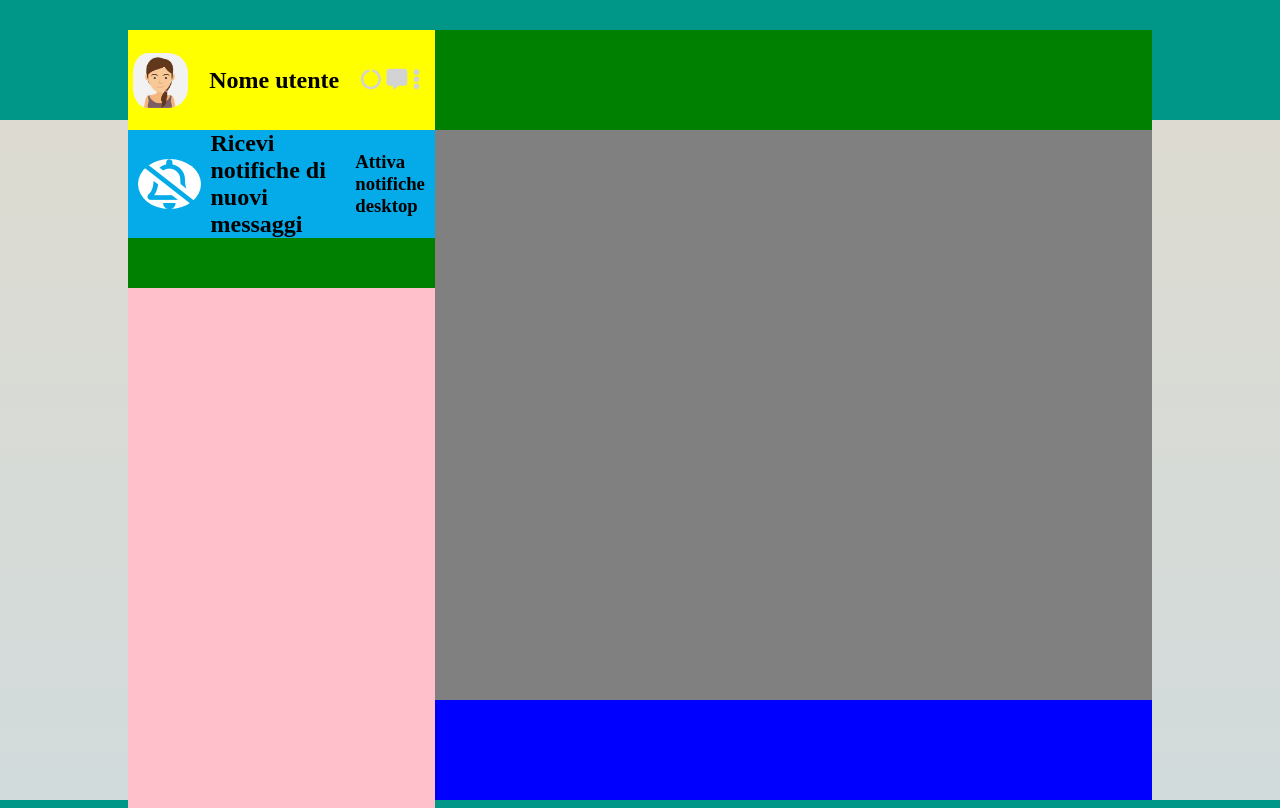
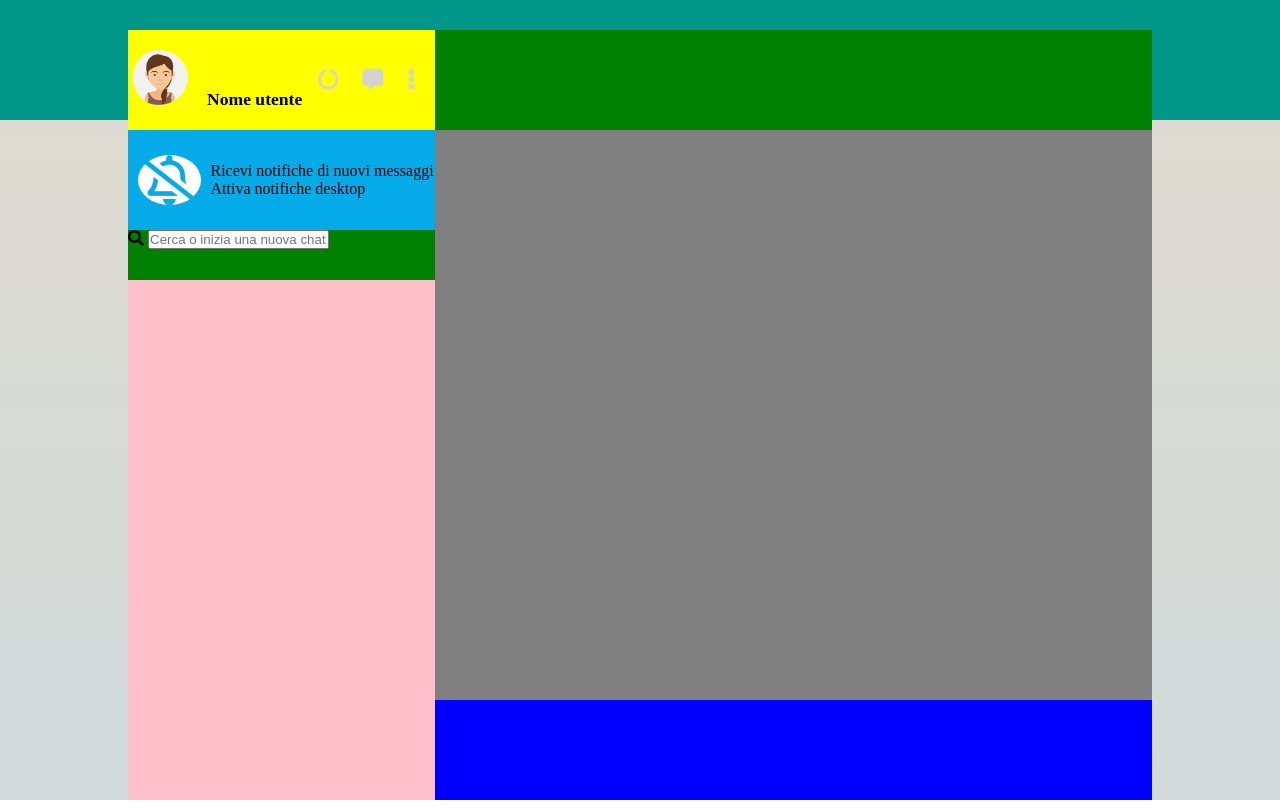
Before and after one commit to sartori-marco/js-html-css-boolzap, a plain HTML site: page index.html in a window 1280 px wide. Drawn offline with nearby package versions, Linux system fonts and the light colour scheme.

Commit message:
sistemazione notifiche

```diff
--- a/css/style.css
+++ b/css/style.css
@@ -10,10 +10,13 @@ body{
   background-image: linear-gradient(to bottom, #009688 0px, #009688 15vh, #dddbd1 15vh, #d2dbdc 100%);
 }
 
-/* .avatar{
-  width: 60px;
-  border-radius: 20px;
-} */
+.float-right{
+  float: right;
+}
+
+.float-left{
+  float: left;
+}
 
 /* / REGOLE GENERALI */
 .container{
@@ -47,22 +50,22 @@ body{
   display: flex;
   align-items: center;
   justify-content: space-between;
-
-
 }
 
 .utente .avatar{
   width: 60px;
-  border-radius: 20px;
+  border-radius: 50%;
   padding-left: 5px;
 }
 
-.utente h2{
-
+.user span{
+  font-size: 110%;
+  padding-left: 15px;
+  font-weight: bold;
 }
 
-.utente .icons{
-  padding-right: 15px;
+.utente .icons i{
+  padding-right: 20px;
   font-size: 130%;
   color: lightgrey;
 }
@@ -70,6 +73,7 @@ body{
 
 .notification{
   width: 100%;
+  height: 100px;
   background-color: rgb(5, 171, 232);
   display: flex;
   align-items: center;
@@ -84,11 +88,9 @@ body{
   background-color: white;
 }
 
-.notification h2{
-}
-
-.notification h3{
-  flex-wrap: wrap;
+.notification .testo{
+  display: flex;
+  flex-direction: column;
 }
 
 .search{
--- a/index.html
+++ b/index.html
@@ -23,26 +23,30 @@
     <div class="box-left">
       <!-- UTENTE -->
       <div class="utente">
-        <img class="avatar" src="img/avatar_io.jpg" alt="avatar-io">
-        <h2>Nome utente</h2>
+        <div class="user">
+          <img class="avatar" src="img/avatar_io.jpg" alt="avatar-io">
+          <span>Nome utente</span>
+        </div>
         <div class="icons">
           <i class="fas fa-circle-notch"></i>
           <i class="fas fa-comment-alt"></i>
           <i class="fas fa-ellipsis-v"></i>
         </div>
-
       </div>
       <!-- /UTENTE -->
       <!-- NOTIFICATION -->
       <div class="notification">
         <i class="far fa-bell-slash"></i>
-        <h2>Ricevi notifiche di nuovi messaggi</h2>
-        <h3>Attiva notifiche desktop</h3>
+        <div class="testo">
+          <span>Ricevi notifiche di nuovi messaggi</span>
+          <span>Attiva notifiche desktop</span>
+        </div>
       </div>
       <!-- /NOTIFICATION -->
       <!-- SEARCH -->
       <div class="search">
-
+        <i class="fas fa-search"></i>
+        <input type="text" placeholder="Cerca o inizia una nuova chat">
       </div>
       <!-- / SEARCH -->
       <!-- CONTACTS -->
```
